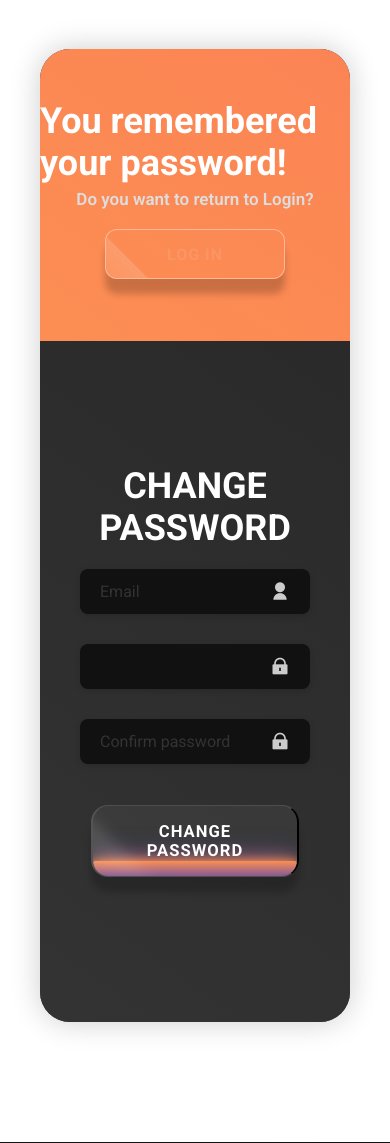
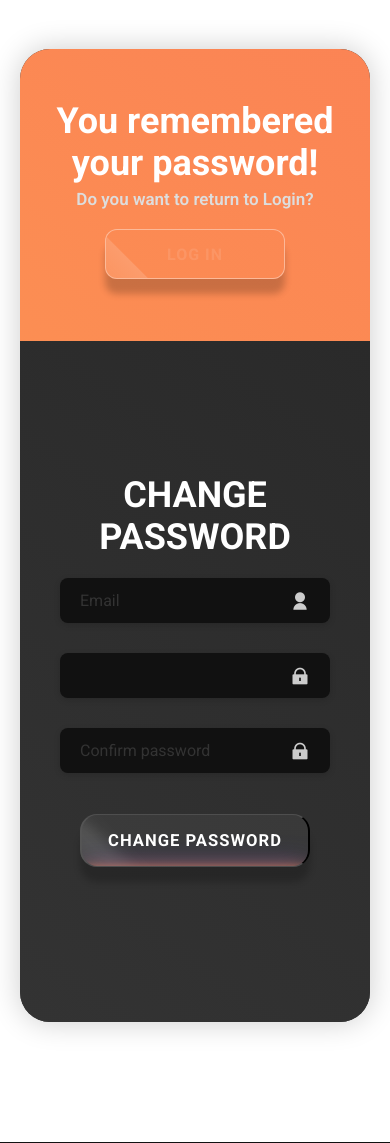
Before and after one commit to RafaelNunesCard/IBM-Projeto-1DS-AMS-2025, a PHP site: page /HTML/esqueceu.html in a window 390 px wide. Shown: the part 71-1214 px from the top of the page. Run offline with PHP 8.4, Linux system fonts and the light colour scheme; some libraries are stand-ins or nearby versions.

Commit message:
Center 'You remembered your password!' title
Added a CSS rule to center the title in the password recovery panel by assigning an id and updating the HTML. Also adjusted container margin for better mobile responsiveness.

```diff
--- a/CSS/cadastro.css
+++ b/CSS/cadastro.css
@@ -337,9 +337,13 @@ input:-webkit-autofill {
   transform: skewX(45deg) translateX(190%);
 }
 
+#titulo-esqueceu{
+  text-align: center;
+}
+
 @media screen and (max-width: 650px) {
   .container {
-    margin: 120px 40px;
+    margin: 120px 20px;
     height: calc(120vh - 40px);
   }
 
--- a/HTML/esqueceu.html
+++ b/HTML/esqueceu.html
@@ -98,7 +98,7 @@
 
         <div class="toggle-box">
           <div class="toggle-panel toggle-left">
-            <h1>You remembered your password!</h1>
+            <h1 id="titulo-esqueceu">You remembered your password!</h1>
             <p>Do you want to return to Login?</p>
             <a href="cadastro.html"><button class="register-bnt" id="sim">LOG IN</button></a>
           </div>
```
